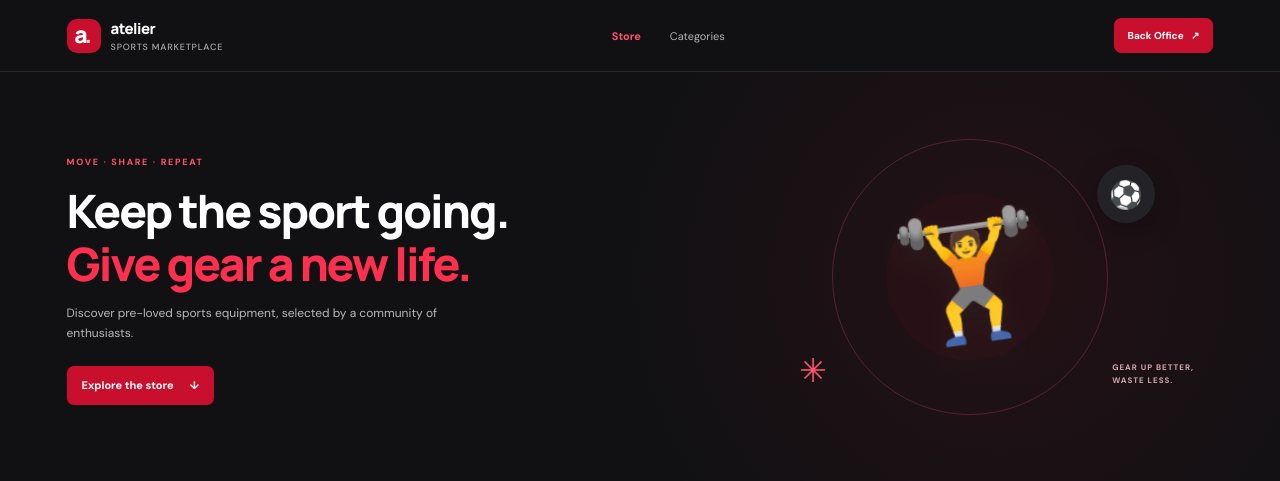
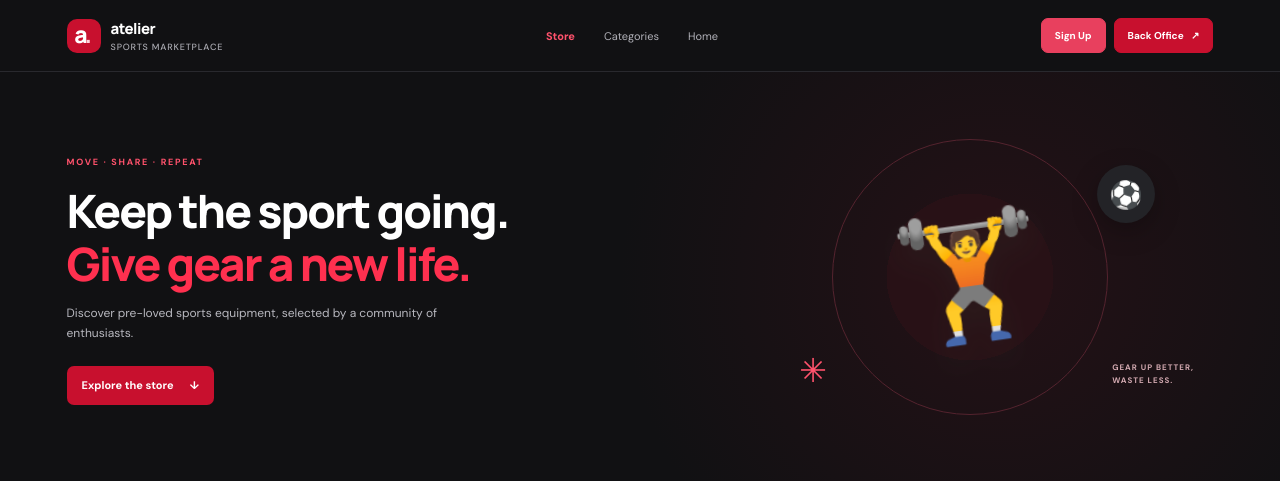
Before and after one commit to abderralrhman/Esprit-PI-2A1-2026-HBFitness, a PHP site: page /Views/front/store.php in a window 1280 px wide. Shown: the top 481 px of the page. Run offline with PHP 8.4, Linux system fonts and the light colour scheme; the template is opened without the code that fills it, so the values that code supplies are empty.

Commit message:
Add Sign Up links in Marketplace admin dashboard and storefront

```diff
--- a/Views/admin/dashboard.php
+++ b/Views/admin/dashboard.php
@@ -25,6 +25,7 @@
         <button class="nav-link" data-view="orders"><span class="nav-icon">▧</span>Orders <span class="nav-count" id="order-nav-count">0</span></button>
         <button class="nav-link" data-view="categories"><span class="nav-icon">◈</span>Categories</button>
         <a class="nav-link storefront-link" href="index.php?page=store" aria-label="Switch to Front Office"><span class="nav-icon">↗</span>Front Office</a>
+        <a class="nav-link" href="index.php?action=register" aria-label="Sign Up for an account"><span class="nav-icon">👤</span>Sign Up</a>
       </nav>
 
       <div class="sidebar-bottom">
@@ -53,6 +54,7 @@
             <kbd>⌘ K</kbd>
           </label>
           <a class="office-switch" href="index.php?page=store" aria-label="Switch to Front Office" title="Switch to Front Office"><span class="office-switch-label">Front Office</span><span class="office-switch-short">Front</span><span aria-hidden="true">↗</span></a>
+          <a class="office-switch" href="index.php?action=register" aria-label="Sign Up" title="Sign Up" style="background:#E8405E;border-color:#E8405E;"><span class="office-switch-label"><span aria-hidden="true">+ </span>Sign Up</span><span class="office-switch-short">+</span></a>
           <button class="icon-button notification-button" aria-label="Notifications">♧<i></i></button>
           <span class="avatar avatar-photo top-avatar">SM</span>
         </div>
--- a/Views/front/store.php
+++ b/Views/front/store.php
@@ -24,8 +24,12 @@ $escape = static fn (mixed $value): string => htmlspecialchars((string) $value,
     <nav class="store-nav" aria-label="Store navigation">
       <a class="store-nav-active" href="index.php?page=store">Store</a>
       <a href="#categories">Categories</a>
+      <a href="index.php?action=home">Home</a>
     </nav>
-    <a class="store-admin-link" href="index.php?page=admin" aria-label="Switch to Back Office">Back Office <span>↗</span></a>
+    <div style="display:flex;align-items:center;gap:8px;">
+      <a class="store-admin-link" href="index.php?action=register" style="background:#E8405E;border-color:#E8405E;">Sign Up</a>
+      <a class="store-admin-link" href="index.php?page=admin" aria-label="Switch to Back Office">Back Office <span>↗</span></a>
+    </div>
   </header>
 
   <main>
```
